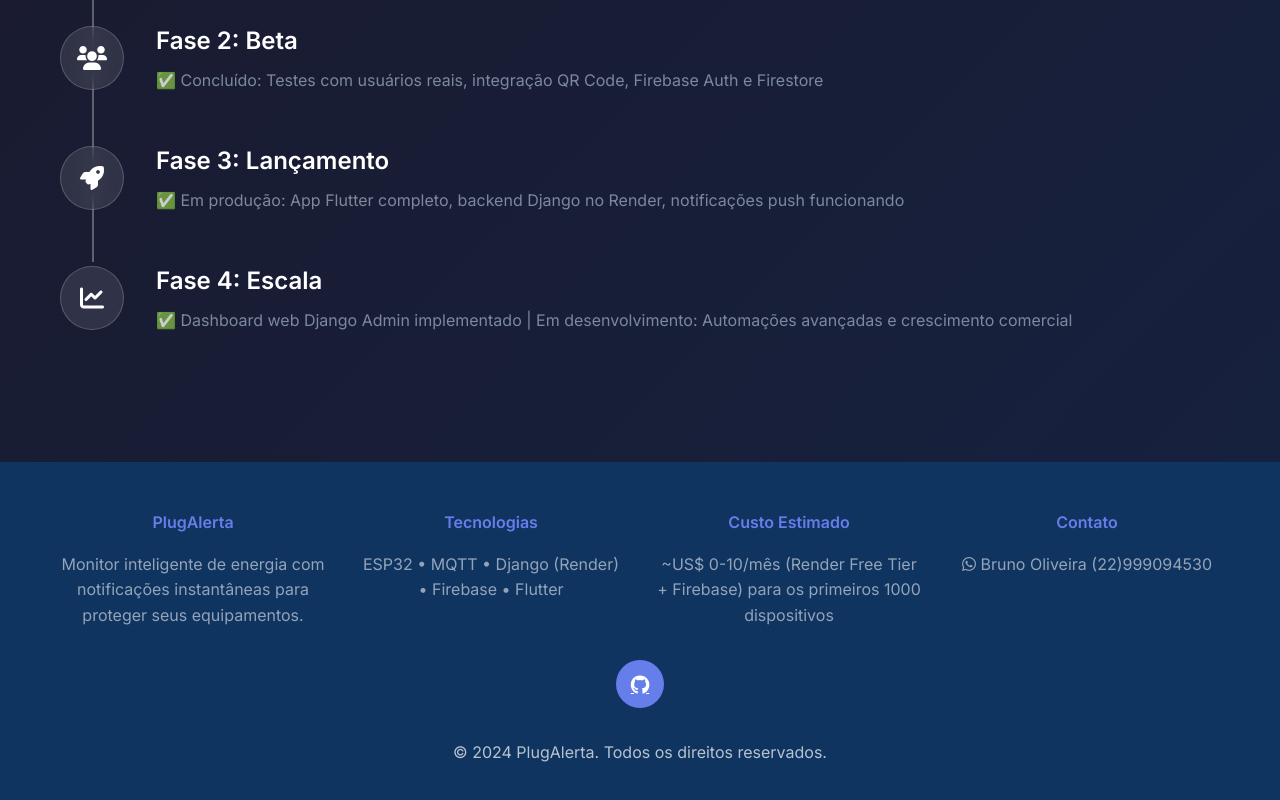
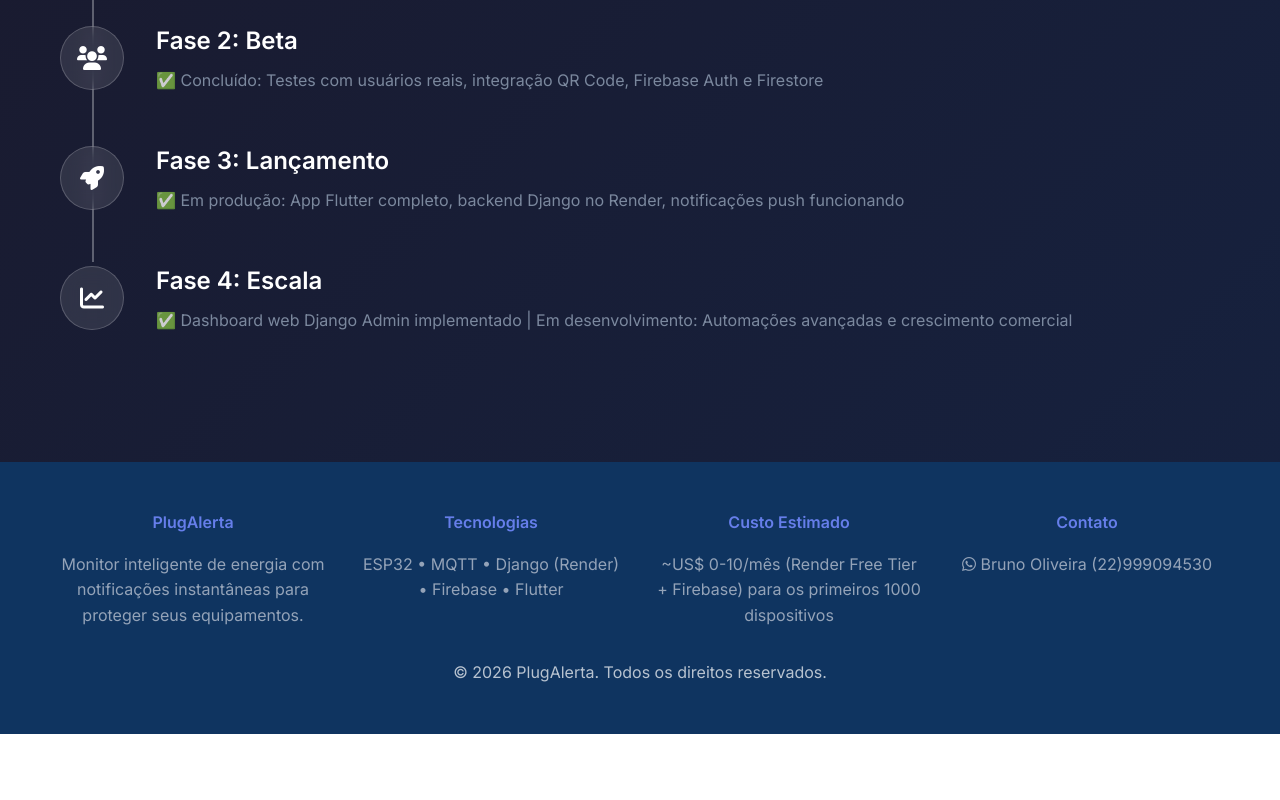
Before and after one commit to brunomecatronica/plugalertasite, a plain HTML site: page index.html in a window 1280 px wide. Shown: the part 3899-4699 px from the top of the page. After the commit the page ends 4633 px from the top, so only its background shows below. Drawn offline with Linux system fonts and the light colour scheme.

Commit message:
Atualizar rodapÃ©: ano 2026 e remover Ã­cone GitHub

```diff
--- a/index.html
+++ b/index.html
@@ -770,10 +770,7 @@
                     <p><i class="fab fa-whatsapp"></i> Bruno Oliveira (22)999094530</p>
                 </div>
             </div>
-            <div class="social-links">
-                <a href="https://github.com/brunomecatronica/plugalerta" target="_blank"><i class="fab fa-github"></i></a>
-            </div>
-            <p style="margin-top: 2rem; opacity: 0.7;">&copy; 2024 PlugAlerta. Todos os direitos reservados.</p>
+            <p style="margin-top: 2rem; opacity: 0.7;">&copy; 2026 PlugAlerta. Todos os direitos reservados.</p>
         </div>
     </footer>
 
```
